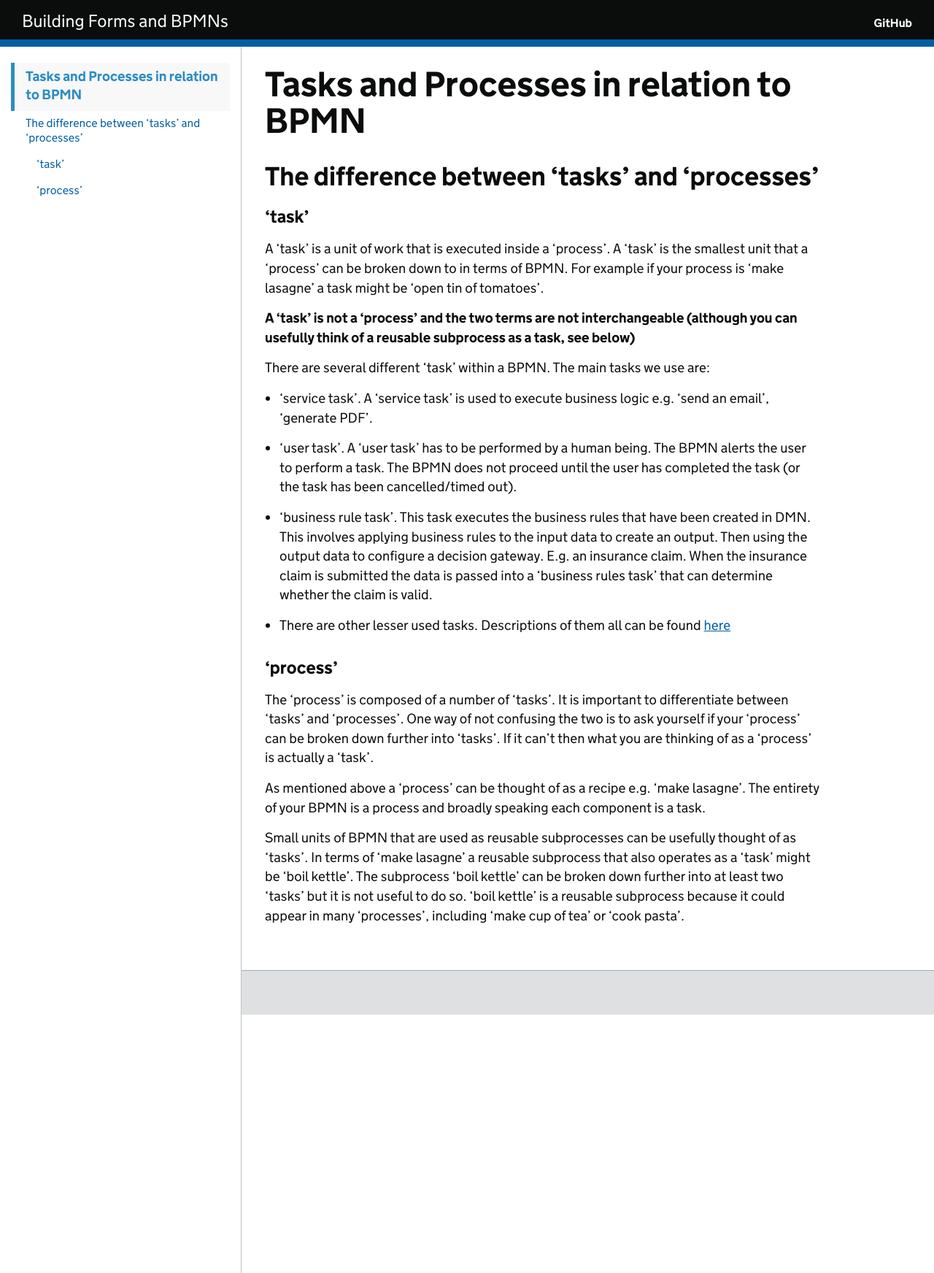
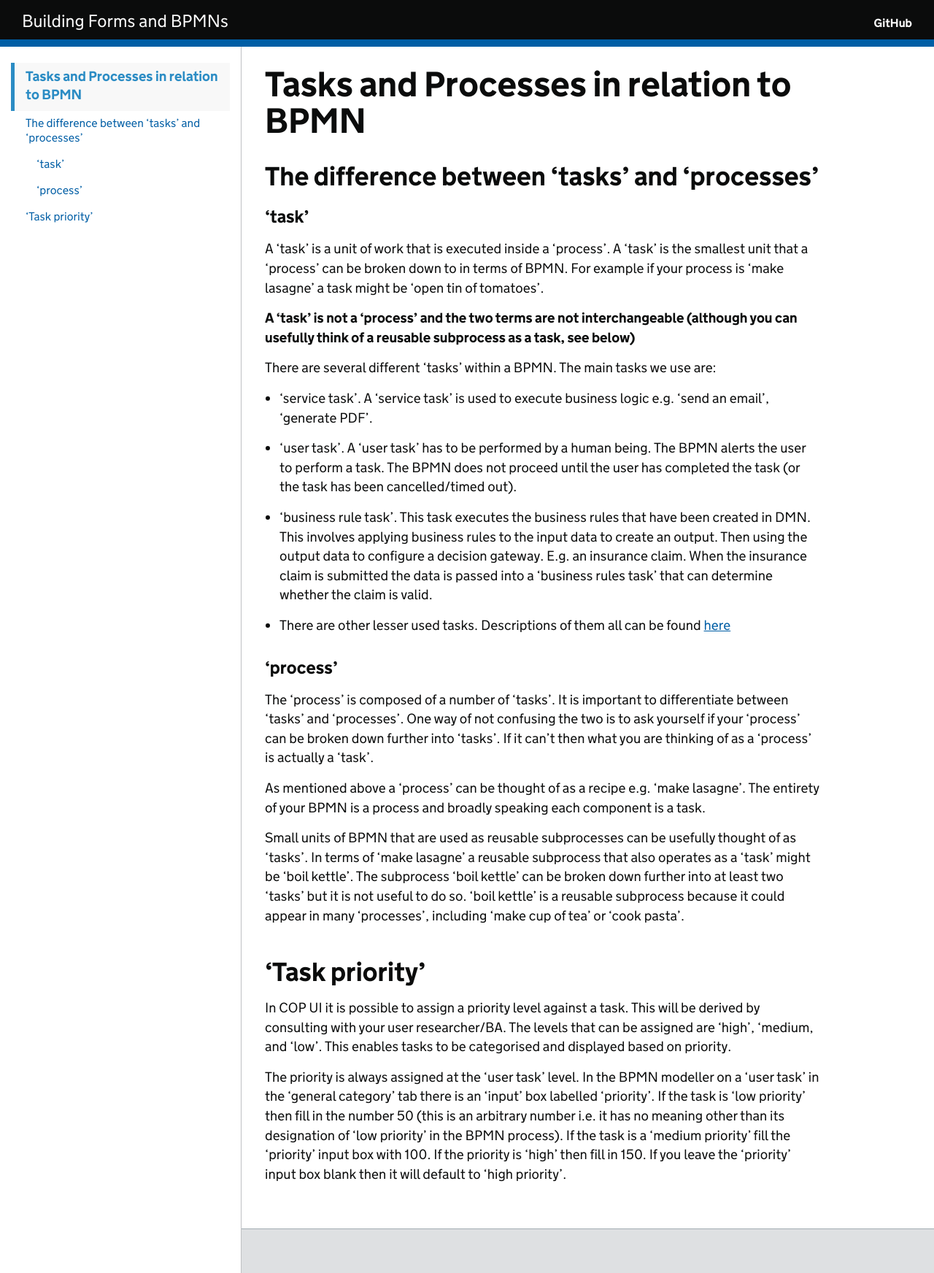
Before and after one commit to UKHomeOffice/cop-design-guidelines, a Jekyll site: the page built from guides/workflow/tasks-and-proceses.md, in a window 1280 px wide. Shown: the whole page at 73% size. Built offline with Jekyll 4.4.1, drawn with Linux system fonts in a browser that asks for light colours; our own code applies the rules of GitHub Pages for plain Markdown files.

Commit message:
Task priority

```diff
--- a/guides/workflow/tasks-and-proceses.md
+++ b/guides/workflow/tasks-and-proceses.md
@@ -14,7 +14,7 @@ A 'task' is a unit of work that is executed inside a 'process'. A 'task' is the
 
 **A 'task' is not a 'process' and the two terms are not interchangeable (although you can usefully think of a reusable subprocess as a task, see below)**
 
-There are several different 'task' within a BPMN. The main tasks we use are:
+There are several different 'tasks' within a BPMN. The main tasks we use are:
 
 * 'service task'. A 'service task' is used to execute business logic e.g. 'send an email', 'generate PDF'.
 
@@ -32,3 +32,9 @@ The 'process' is composed of a number of 'tasks'. It is important to differentia
 As mentioned above a 'process' can be thought of as a recipe e.g. 'make lasagne'. The entirety of your BPMN is a process and broadly speaking each component is a task.
 
 Small units of BPMN that are used as reusable subprocesses can be usefully thought of as 'tasks'. In terms of 'make lasagne' a reusable subprocess that also operates as a 'task' might be 'boil kettle'. The subprocess 'boil kettle' can be broken down further into at least two 'tasks' but it is not useful to do so. 'boil kettle' is a reusable subprocess because it could appear in many 'processes', including 'make cup of tea' or 'cook pasta'.
+
+## 'Task priority'
+
+In COP UI it is possible to assign a priority level against a task. This will be derived by consulting with your user researcher/BA. The levels that can be assigned are 'high', 'medium, and 'low'. This enables tasks to be categorised and displayed based on priority.
+
+The priority is always assigned at the 'user task' level. In the BPMN modeller on a 'user task' in the 'general category' tab there is an 'input' box labelled 'priority'. If the task is 'low priority' then fill in the number 50 (this is an arbitrary number i.e. it has no meaning other than its designation of 'low priority' in the BPMN process). If the task is a 'medium priority' fill the 'priority' input box with 100. If the priority is 'high' then fill in 150. If you leave the 'priority' input box blank then it will default to 'high priority'.
```
